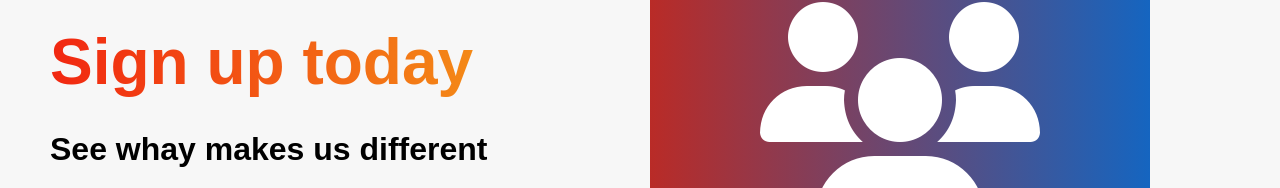
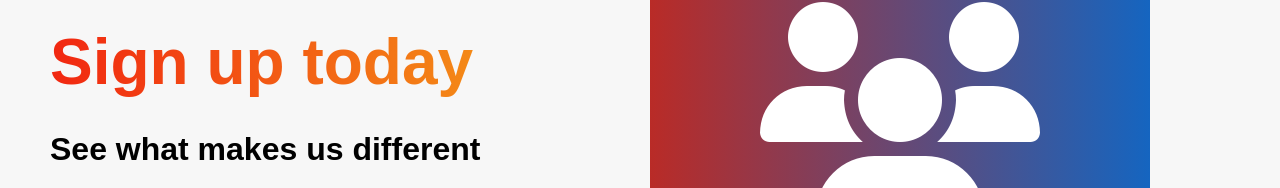
Before and after one commit to Dazzae-exe/smooth-scroll-and-toggle-responsive, a plain HTML site: page index.html in a window 1280 px wide. Shown: the part 3334-3522 px from the top of the page. Drawn offline with Linux system fonts and the light colour scheme.

Commit message:
fixing text

```diff
--- a/index.html
+++ b/index.html
@@ -101,7 +101,7 @@
             <div class="main__content">
                 <h1>Join the team</h1>
                 <h2>Sign up today</h2>
-                <p>See whay makes us different </p>
+                <p>See what makes us different </p>
                 <button class="main__btn"><a href="#">Sign up</a></button>
             </div>
             <div class="main__img--container">
```
